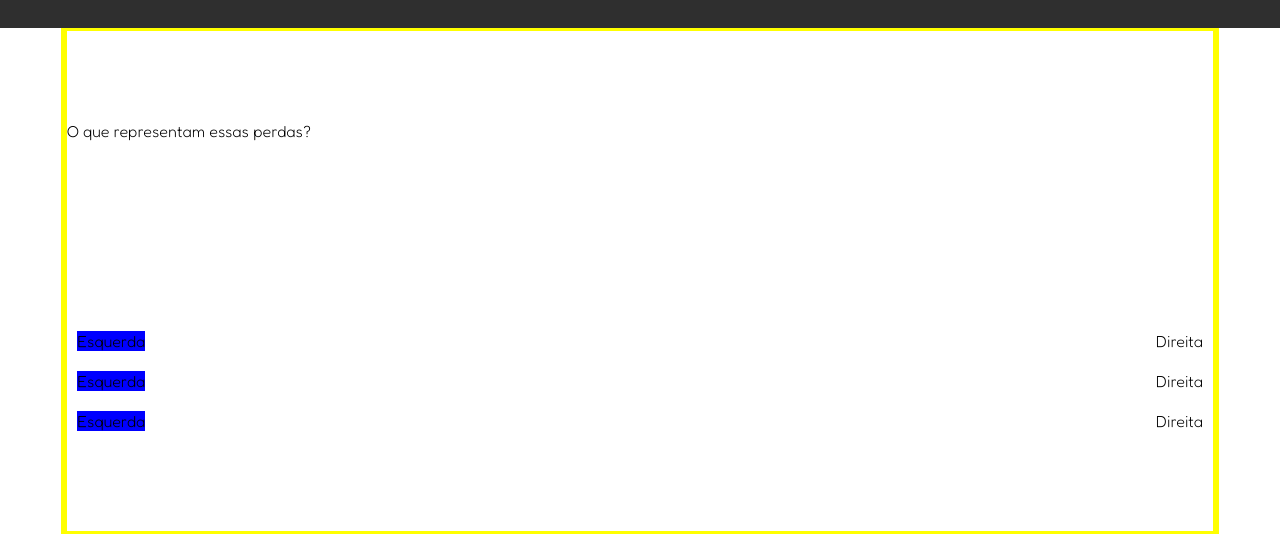
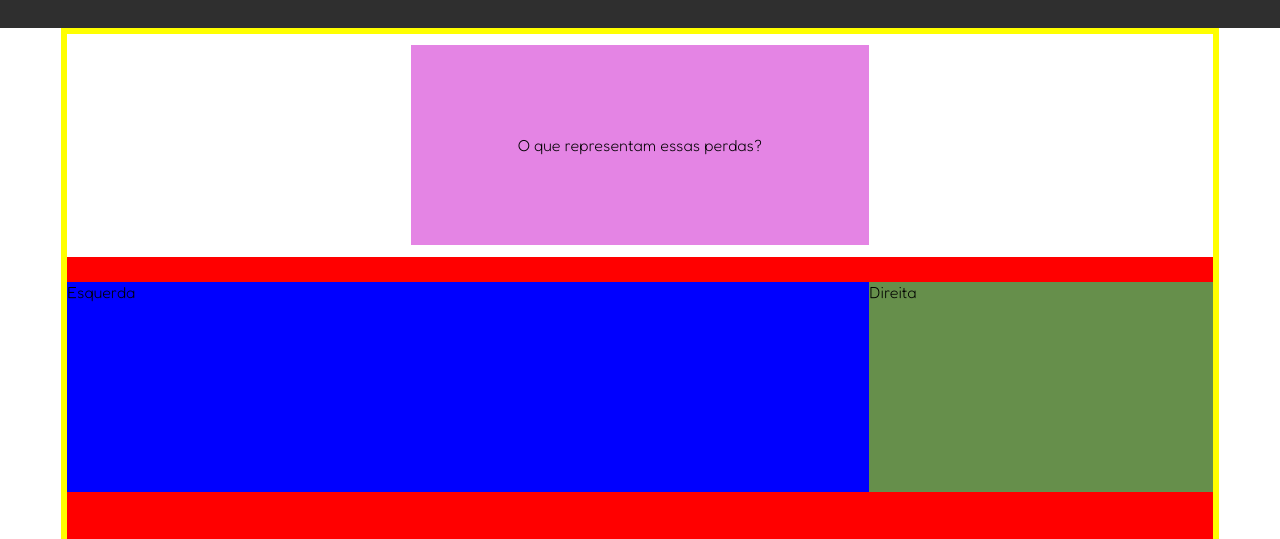
Before and after one commit to lucaslrodrigues/Sprint2, a plain HTML site: page Site institucional/index.html in a window 1280 px wide. Shown: the part 2490-3029 px from the top of the page. Drawn offline with Linux system fonts and the light colour scheme.

Commit message:
tela pos calculadora, criação das caixas para o conteudo

```diff
--- a/Site institucional/index.html
+++ b/Site institucional/index.html
@@ -195,11 +195,11 @@
                     </div>
                 </div>
                 <div class="caixas_informacoes">
+                    <div class="divisao_informacoes_direita">
+                        Direita
+                    </div>
                     <div class="divisao_informacoes_esquerda">
                         Esquerda
-                    </div>
-                    <div class="divisao_informacoes_direita">
-                        Direita
                     </div>
                 </div>
                 <div class="caixas_informacoes">
--- a/Site institucional/simulador.css
+++ b/Site institucional/simulador.css
@@ -119,6 +119,8 @@
     background-color: #757575ed;
     transition: 0.5s;
     transform: scale(1.02);
+    color: #f3ed73;
+
 }
 
 /* Segunda parte calculadora com resultados*/
@@ -173,29 +175,43 @@
     margin: 32px 13% 50px;
 }
 
-/* informacoes */
+/* TELA INFORMAÇÕES */
+
+
 .container3{
     margin: auto;
     width: 90%;
-    height: 500px;
+    height: 1000px;
+    display: flex;
+    border: solid 3px yellow;
+}
+.boxes_informacoes{
+    width: 100%;
+    height: 100%;
+    border: solid 3px yellow;
+    display: flex;
+    flex-direction: column;
+}
+.area_titulo_informacoes{
+    background-color: rgba(207, 33, 207, 0.553);
+    height: 20%;
     display: flex;
     justify-content: center;
     align-items: center;
-    border: solid 3px yellow;
-}
-.boxes_informacoes{
-    height: 100%;
-    width: 100%;
-    border: solid 3px yellow;
-    display: flex;
-    flex-direction: column;
-    justify-content: space-around
+    width: 40%;
+    margin: 1% auto;
 }
 .caixas_informacoes{
-    padding: 10px;
+    height: 100%;
+    padding: 25px 0px;
     display: flex;
-    justify-content: space-between;
-}
+    background-color: red;
+    }
 .divisao_informacoes_esquerda{
     background-color: blue;
+    width: 70%;
 }
+.divisao_informacoes_direita{
+    background-color: rgba(57, 187, 98, 0.768);
+    width: 30%;
+}
```
